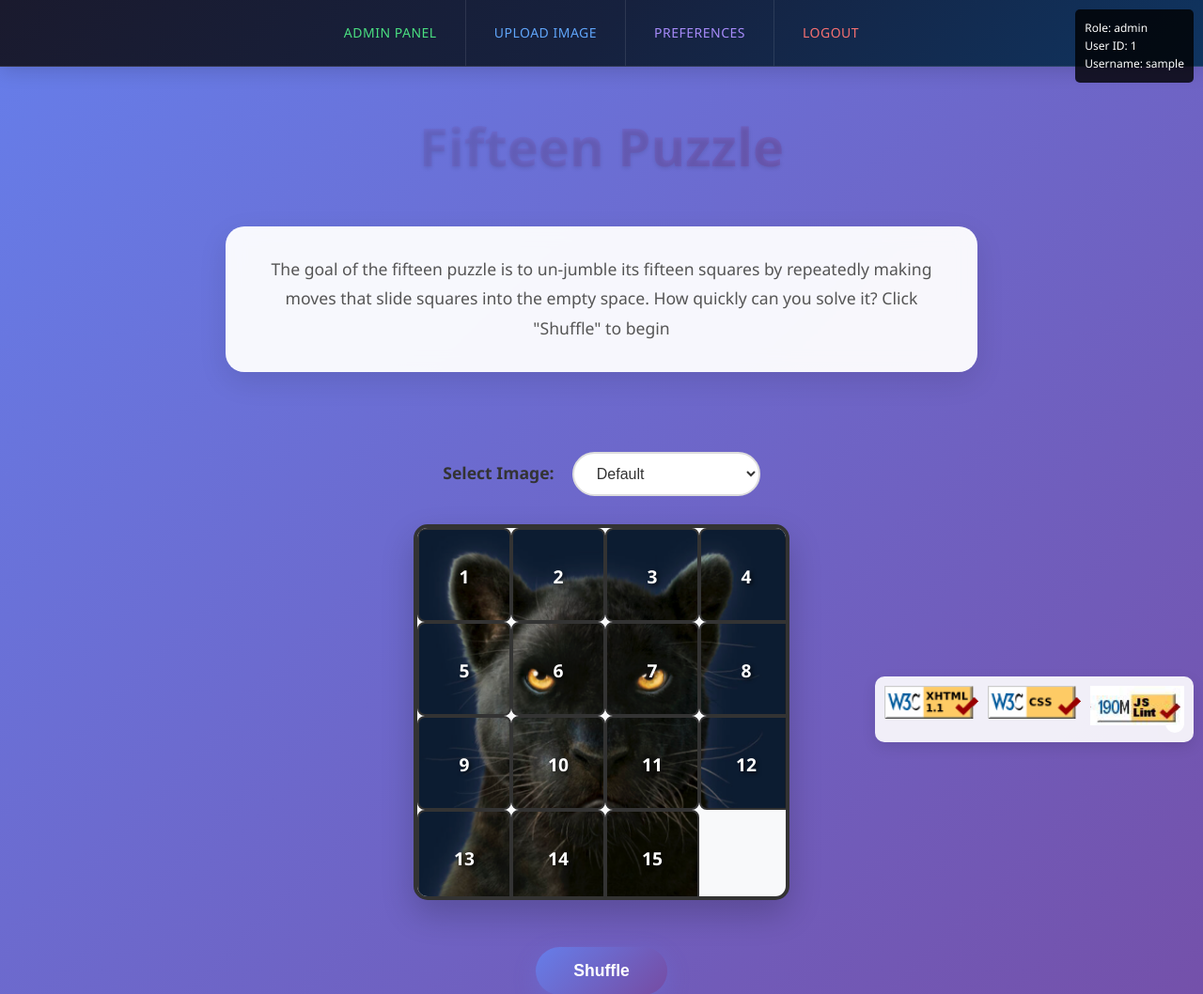
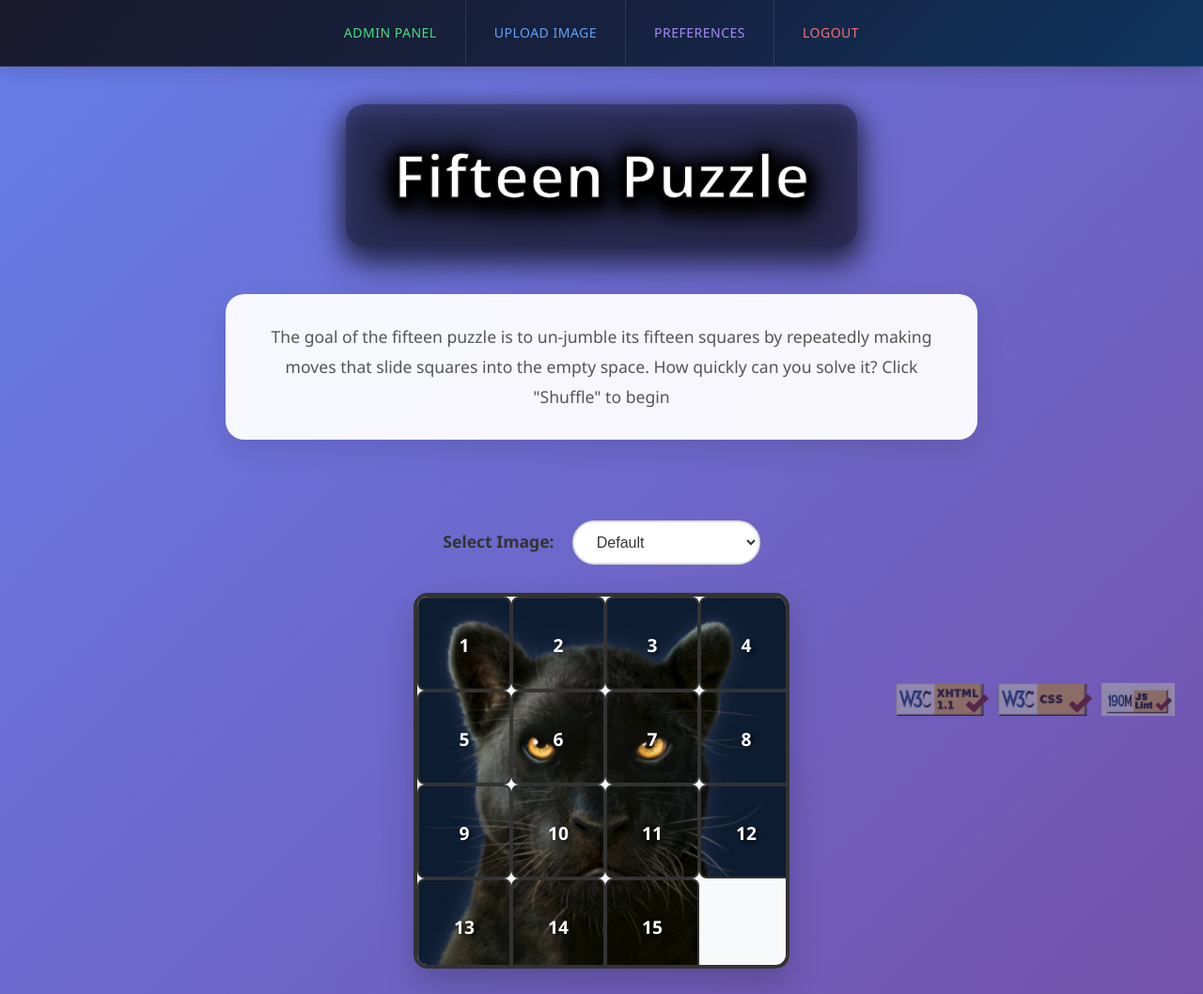
Before and after one commit to Nathanchukss/PFinal, a PHP site: page /fifteen.php in a window 1280 px wide. Shown: the top 1058 px of the page at 94% size. Run offline with PHP 8.4, Linux system fonts and the light colour scheme; the visitor is signed in with stand-in values (Sample User, id 1); data that the repository does not hold is empty.

Commit message:
landing page changes
made bottom validators transparent and changed the title

```diff
--- a/fifteen.php
+++ b/fifteen.php
@@ -58,12 +58,7 @@ if (isset($_SESSION['user_id'])) {
         </ul>
     </nav>
 
-    <!-- Debug info -->
-    <div style="position: fixed; top: 10px; right: 10px; background: rgba(0,0,0,0.8); color: white; padding: 10px; border-radius: 5px; font-size: 12px; z-index: 9999;">
-        Role: <?= htmlspecialchars($_SESSION['role'] ?? 'none') ?><br>
-        User ID: <?= htmlspecialchars($_SESSION['user_id'] ?? 'none') ?><br>
-        Username: <?= htmlspecialchars($_SESSION['username'] ?? 'none') ?>
-    </div>
+
 
     <header>
         <h1>Fifteen Puzzle</h1>
@@ -111,13 +106,11 @@ if (isset($_SESSION['user_id'])) {
 
 
     <div class="validators">
-        <div class="validators" style="position: fixed; bottom: 10px; right: 10px; z-index: 100;">
-            <a href="https://validator.w3.org/"><img src="./img/valid-xhtml11.png" alt="HTML Validator"></a>
-            <a href="https://jigsaw.w3.org/css-validator/"><img src="./img/valid-css.png" alt="CSS Validator"></a>
-            <a href="https://jslint.com/">
-                <img src="./img/valid-jslint.png" alt="JSLint Validator" style="width:100px; height:42px;">
-            </a>
-        </div>
+        <a href="https://validator.w3.org/"><img src="./img/valid-xhtml11.png" alt="HTML Validator"></a>
+        <a href="https://jigsaw.w3.org/css-validator/"><img src="./img/valid-css.png" alt="CSS Validator"></a>
+        <a href="https://jslint.com/">
+            <img src="./img/valid-jslint.png" alt="JSLint Validator">
+        </a>
     </div>
     <div id="win-message">
         🎉 Congratulations, Puzzle solved! 🎉
--- a/style.css
+++ b/style.css
@@ -163,14 +163,23 @@ header {
 }
 
 header h1 {
-  font-size: 3.5rem;
-  font-weight: 700;
-  background: linear-gradient(135deg, #667eea, #764ba2);
-  -webkit-background-clip: text;
-  -webkit-text-fill-color: transparent;
-  background-clip: text;
+  font-size: 4rem;
+  font-weight: 900;
+  color: #ffffff !important;
   margin-bottom: 10px;
-  text-shadow: 0 2px 4px rgba(0, 0, 0, 0.1);
+  text-shadow:
+    0 0 15px rgba(0, 0, 0, 1),
+    0 0 25px rgba(0, 0, 0, 1),
+    0 0 35px rgba(0, 0, 0, 1),
+    0 6px 12px rgba(0, 0, 0, 1),
+    0 10px 20px rgba(0, 0, 0, 1);
+  filter: drop-shadow(0 6px 12px rgba(0, 0, 0, 1));
+  -webkit-text-stroke: 3px rgba(0, 0, 0, 0.9);
+  background: rgba(0, 0, 0, 0.4);
+  padding: 25px 50px;
+  border-radius: 20px;
+  display: inline-block;
+  box-shadow: 0 10px 30px rgba(0, 0, 0, 0.5);
 }
 
 /* Intro section */
@@ -347,15 +356,17 @@ form label {
   z-index: 100;
   display: flex;
   gap: 10px;
-  background: rgba(255, 255, 255, 0.9);
+  background: transparent;
   padding: 10px;
   border-radius: 10px;
-  box-shadow: 0 5px 15px rgba(0, 0, 0, 0.1);
 }
 
 .validators img {
   height: 35px;
   transition: transform 0.3s ease;
+  filter: brightness(0.6) contrast(1.5) saturate(0.8);
+  opacity: 0.6;
+  mix-blend-mode: multiply;
 }
 
 .validators img:hover {
```
